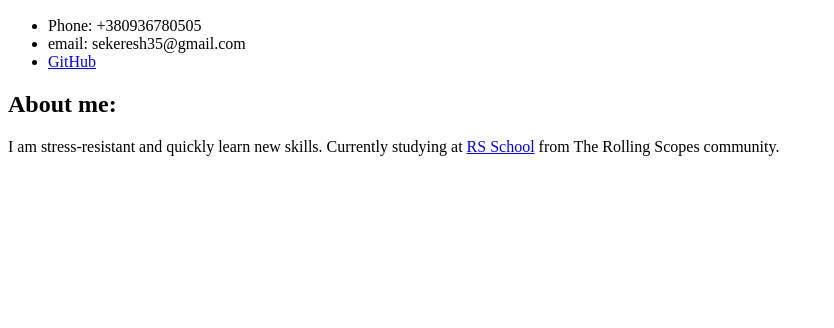
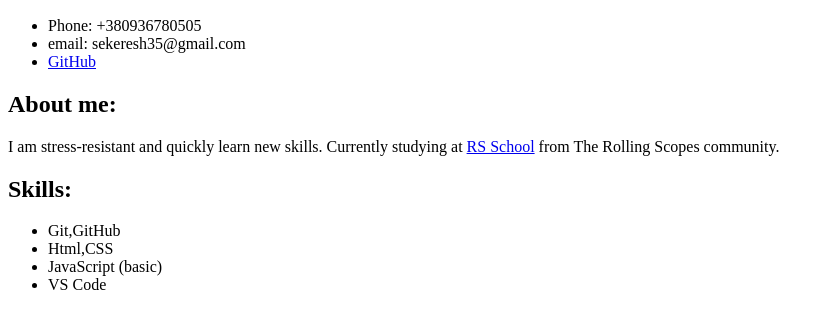
Before and after one commit to vsekeresh/rsschool-cv, a plain HTML site: page index.html in a window 1280 px wide. Shown: the part 110-438 px from the top of the page, without its empty margins (0-834 px from the left). Drawn offline with Linux system fonts and the light colour scheme.

Commit message:
fix: modified cv.md

```diff
--- a/index.html
+++ b/index.html
@@ -26,6 +26,16 @@
             <a href="https://rs.school">RS School</a>
             from The Rolling Scopes community. </p>
      </section>
+     <section>
+        <h2>Skills:</h2>
+        <ul>
+            <li>Git,GitHub</li>
+            <li>Html,CSS</li>
+            <li>JavaScript (basic)</li>
+            <li>VS Code</li>
+        </ul>
+     </section>
+
 
 </body>
 </html>
```
Also changed, not shown: 1 other file.
